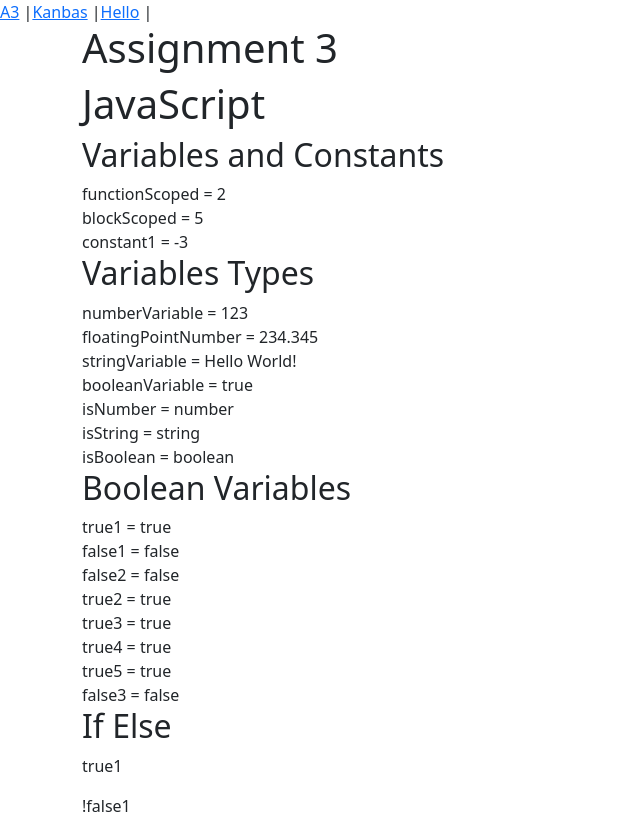
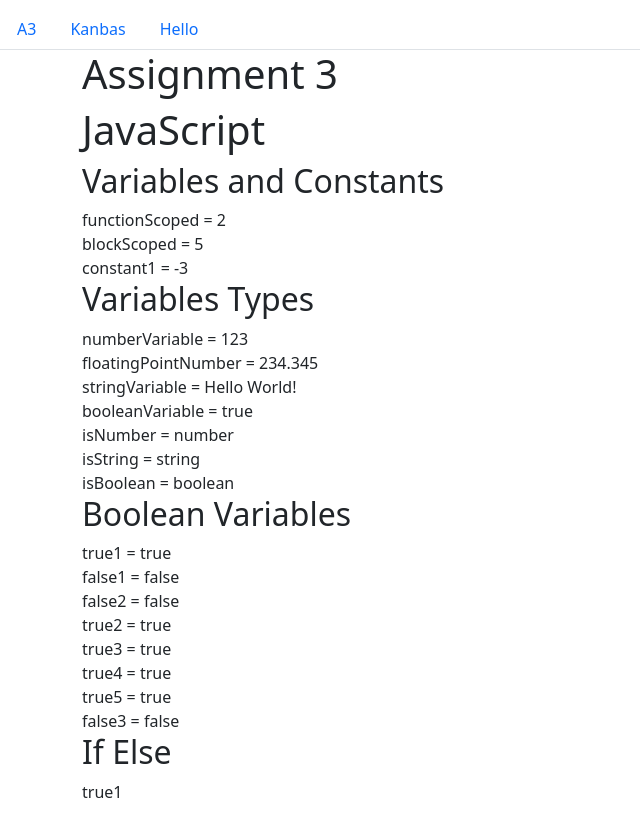
Before and after one commit to conclancy/kanbas-react-web-app, a React (Create React App) app: page /#/Labs in a window 1280 px wide. Shown: the top 814 px of the page, without its empty margins (0-640 px from the left). Built offline with nearby package versions, Linux system fonts and the light colour scheme.

Commit message:
Implement Assignment 2.3

```diff
--- a/src/Kanbas/index.tsx
+++ b/src/Kanbas/index.tsx
@@ -1,10 +1,10 @@
 import {Link} from "react-router-dom";
+import Nav from "../Nav";
+
 function Kanbas() {
     return (
       <div>
-        <Link to="/Labs/a3">A3</Link> |
-        <Link to="/Kanbas">Kanbas</Link> |
-        <Link to="/hello">Hello</Link> |
+        <Nav/>
         <h1>Kanbas</h1>
       </div>
     );
--- a/src/Labs/a3/HelloWorld.tsx
+++ b/src/Labs/a3/HelloWorld.tsx
@@ -1,11 +1,10 @@
 import {Link} from "react-router-dom";
+import Nav from "../../Nav";
 
 function HelloWorld() {
     return(
      <div>
-      <Link to="/Labs/a3">A3</Link> |
-      <Link to="/Kanbas">Kanbas</Link> |
-      <Link to="/hello">Hello</Link> |
+      <Nav/>
       <h1>Hello World!</h1>
      </div>
     )
--- a/src/Labs/a3/index.tsx
+++ b/src/Labs/a3/index.tsx
@@ -1,10 +1,12 @@
 import JavaScript from "./JavaScript";
+import PathParameters from "./routing/PathParameters";
 
 function Assignment3() {
  return (
    <div className="container">
      <h1>Assignment 3</h1>
      <JavaScript />
+     <PathParameters/>
    </div>
  );
 }
--- /dev/null
+++ b/src/Labs/a3/routing/Add.tsx
@@ -0,0 +1,11 @@
+import React from "react";
+import { useParams } from "react-router-dom";
+function Add() {
+  const { a, b } = useParams();
+  return (
+    <div> <h2>Add Path Parameters</h2>
+      {a} + {b} = {parseInt(a as string) + parseInt(b as string)}
+    </div>
+  );
+}
+export default Add;
--- /dev/null
+++ b/src/Labs/a3/routing/PathParameters.tsx
@@ -0,0 +1,15 @@
+import { Routes, Route, Link } from "react-router-dom";
+import Add from "./Add";
+function PathParameters() {
+  return (
+    <div>
+      <h2>Path Parameters</h2>
+      <Link to="/Labs/a3/add/1/2">1 + 2</Link> <br />
+      <Link to="/Labs/a3/add/3/4">3 + 4</Link>
+      <Routes>
+        <Route path="a3/add/:a/:b" element={<Add />} />
+      </Routes>
+    </div>
+  );
+}
+export default PathParameters;
--- a/src/Labs/index.tsx
+++ b/src/Labs/index.tsx
@@ -1,13 +1,11 @@
 import {Link} from "react-router-dom";
 import Assignment3 from './a3';
-import Assignment4 from './a4';
+import Nav from "../Nav";
 
 function Labs() {
     return (
        <div>
-            <Link to="/Labs/a3">A3</Link> |
-            <Link to="/Kanbas">Kanbas</Link> |
-            <Link to="/hello">Hello</Link> |
+            <Nav/>
             <Assignment3 />
        </div>
     );
--- /dev/null
+++ b/src/Nav.tsx
@@ -0,0 +1,16 @@
+import { Link, useLocation } from "react-router-dom";
+function Nav() {
+    const { pathname } = useLocation();
+
+    return (
+        <nav className="nav nav-tabs mt-2">
+            <Link to="/Labs/a3"
+                className={`nav-link ${pathname.includes("a3") ? "active" : ""}`}>A3</Link>
+            <Link to="/Kanbas"
+                className={`nav-link ${pathname.includes("Kanbas") ? "active" : ""}`}>Kanbas</Link>
+            <Link to="/hello"
+                className={`nav-link ${pathname.includes("hello") ? "active" : ""}`}>Hello</Link>
+        </nav>
+    );
+}
+export default Nav;
```
